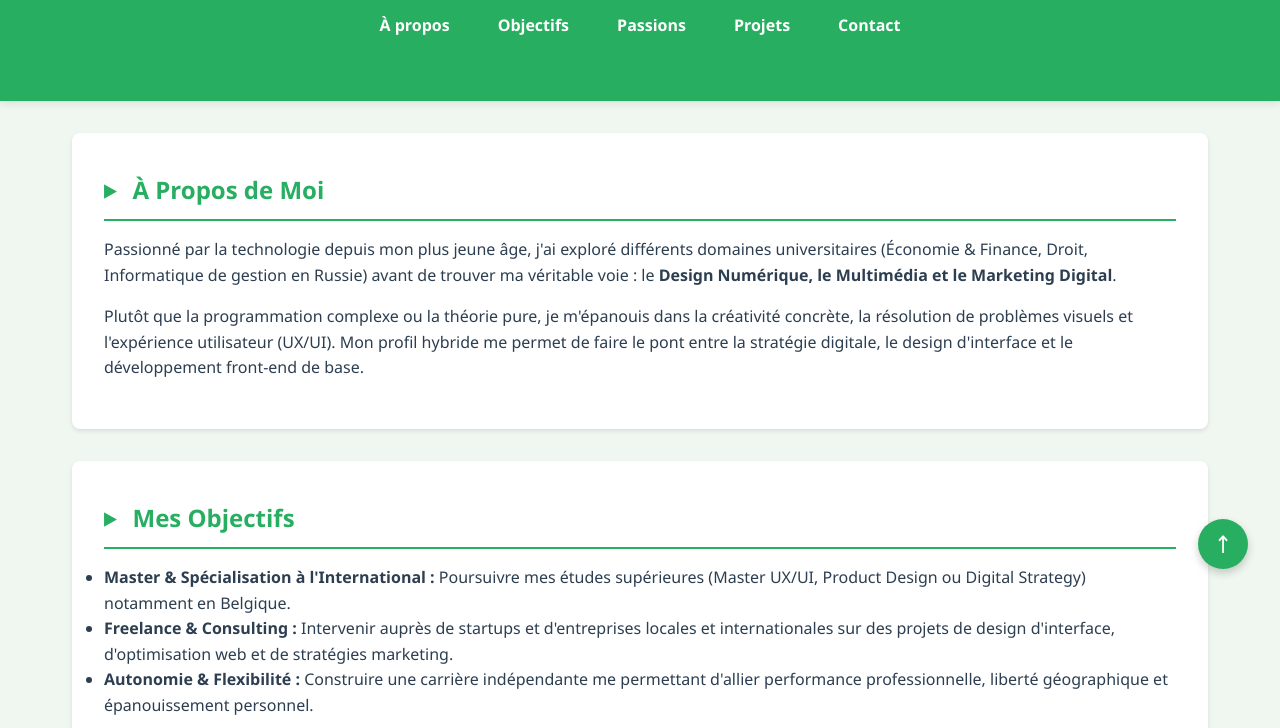
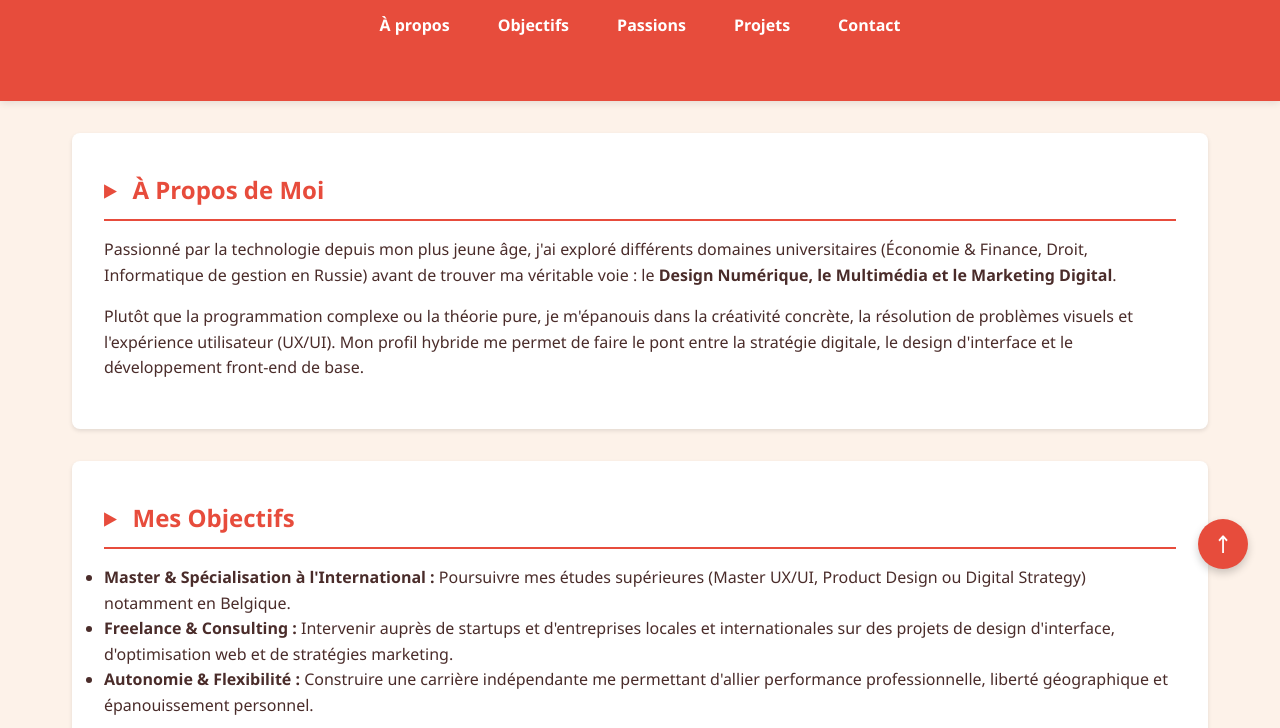
Before and after one commit to seyramdnh/gd-110-Webdesign, a plain HTML site: page index.html in a window 1280 px wide. Shown: the part 199-927 px from the top of the page. Drawn offline with Linux system fonts and the light colour scheme.

Commit message:
Exercice variables CSS : thème Coucher de soleil

```diff
--- a/style.css
+++ b/style.css
@@ -1,10 +1,10 @@
 /* ===== VARIABLES CSS ===== */
 :root {
   /* ----- THÈME ACTIF : FORÊT ----- */
-  --couleur-primaire: #27ae60;   /* Vert */
-  --couleur-secondaire: #f39c12; /* Orange */
-  --couleur-fond: #f0f7f0;       /* Vert très clair */
-  --couleur-texte: #2c3e50;      /* Bleu-gris foncé */
+    --couleur-primaire: #e74c3c;
+  --couleur-secondaire: #f1c40f;
+  --couleur-fond: #fdf2e9;
+  --couleur-texte: #4a2c2a;
 
   /* ----- THÈME OCÉAN (désactivé) -----
   --couleur-primaire: #3498db;
```
